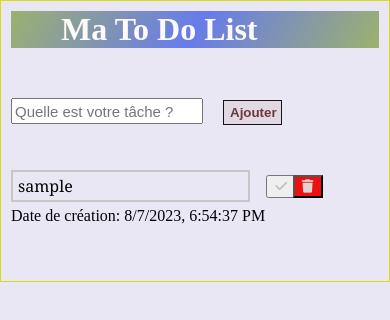
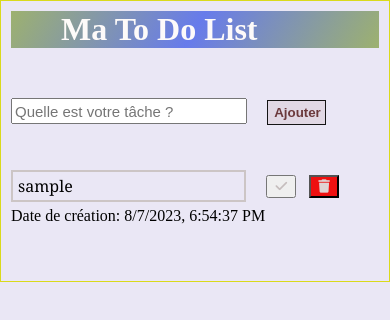
Before and after one commit to M-BEDH/To-Do-List, a React (Create React App) app: page / in a window 390 px wide. Both pictures are taken after typing "Sample" into the empty fields and a click on the button "Ajouter". Shown: the top 320 px of the page. Built offline with nearby package versions, Linux system fonts and the light colour scheme.

Commit message:
responsive

```diff
--- a/src/style/Todo.css
+++ b/src/style/Todo.css
@@ -63,7 +63,7 @@ ul {
     }
 
     .inputResponsive {
-        width: 50%;
+        width: 62%;
         font-size: 15px;
         display: inline;
     }
--- a/src/style/TodoItem.css
+++ b/src/style/TodoItem.css
@@ -63,6 +63,7 @@ li.completed span {
 .tacheAfaire {
     position: relative;
     top: -15px;
+    padding-right: 5px;
 }
 
 .MuiFormControl-root ::placeholder {
@@ -103,7 +104,7 @@ svg {
     }
 
     .delete {
-        right: 5%;
+        right: 0%;
     }
 
     .css-1u3bzj6-MuiFormControl-root-MuiTextField-root {
```
